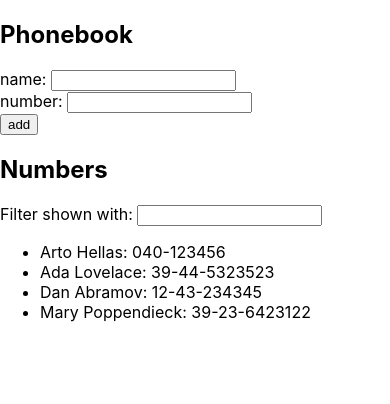
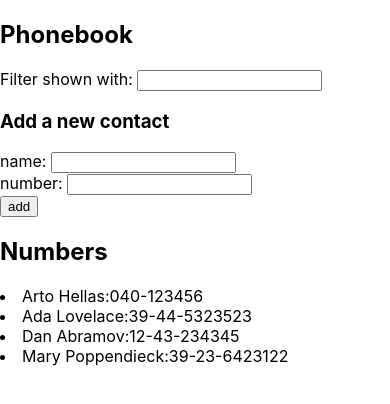
Before and after one commit to Amir9eng/Fullstackexercises, a React (Create React App) app in the folder part2/phonebook/: page / in a window 390 px wide. Shown: the top 404 px of the page. Built offline with nearby package versions, Linux system fonts and the light colour scheme.

Commit message:
The Phonebook Step5

```diff
--- a/part2/phonebook/src/App.js
+++ b/part2/phonebook/src/App.js
@@ -1,4 +1,7 @@
 import React, { useState } from "react";
+import { Filter } from "./components/Filter";
+import Person from "./components/Person";
+import { PersonForm } from "./components/PersonForm";
 
 const App = () => {
   const [persons, setPersons] = useState([
@@ -45,6 +48,9 @@ const App = () => {
   const handleNewNumber = (event) => {
     setNewNumber(event.target.value);
   };
+  const handleFilterChange = (event) => {
+    setFilter(event.target.value);
+  };
 
   const handleFilter = persons.filter(
     (person) =>
@@ -56,34 +62,16 @@ const App = () => {
   return (
     <div>
       <h2>Phonebook</h2>
-      <form onSubmit={addName}>
-        <div>
-          name: <input value={newName} onChange={handleNewName} />
-        </div>
-        <div>
-          number:{" "}
-          <input value={newNumber} onChange={handleNewNumber} required />
-        </div>
-        <div>
-          <button type="submit">add</button>
-        </div>
-      </form>
-      {/* <PersonForm
+      <Filter filter={filter} handleFilterChange={handleFilterChange} />
+      <h3>Add a new contact</h3>
+      <PersonForm
         addName={addName}
         newName={newName}
         handleNameChange={handleNewName}
         handleNumberChange={handleNewNumber}
-      /> */}
+      />
       <h2>Numbers</h2>
-      Filter shown with:{" "}
-      <input value={filter} onChange={(e) => setFilter(e.target.value)} />
-      <ul>
-        {contactToShow.map((person) => (
-          <li key="person.name">
-            {person.name}: {person.number}
-          </li>
-        ))}
-      </ul>
+      <Person persons={contactToShow} />
     </div>
   );
 };
--- /dev/null
+++ b/part2/phonebook/src/components/Filter.jsx
@@ -0,0 +1,10 @@
+import React from "react";
+
+export const Filter = ({ filter, handleFilterChange }) => {
+  return (
+    <div>
+      Filter shown with:{" "}
+      <input type="text" value={filter} onChange={handleFilterChange} />
+    </div>
+  );
+};
--- /dev/null
+++ b/part2/phonebook/src/components/Person.jsx
@@ -0,0 +1,13 @@
+import React from "react";
+
+export default function Person({ persons }) {
+  return (
+    <div>
+      {persons.map((person) => (
+        <li key="person.name">
+          {person.name}:{person.number}
+        </li>
+      ))}
+    </div>
+  );
+}
--- /dev/null
+++ b/part2/phonebook/src/components/PersonForm.jsx
@@ -0,0 +1,26 @@
+import React from "react";
+
+export const PersonForm = ({
+  addName,
+  newName,
+  handleNewName,
+  newNumber,
+  handleNewNumber,
+}) => {
+  return (
+    <div>
+      <form onSubmit={addName}>
+        <div>
+          name: <input value={newName} onChange={handleNewName} />
+        </div>
+        <div>
+          number:{" "}
+          <input value={newNumber} onChange={handleNewNumber} required />
+        </div>
+        <div>
+          <button type="submit">add</button>
+        </div>
+      </form>
+    </div>
+  );
+};
```
Also changed, not shown: 1 other file (tests, documents, lock files or other folders).
